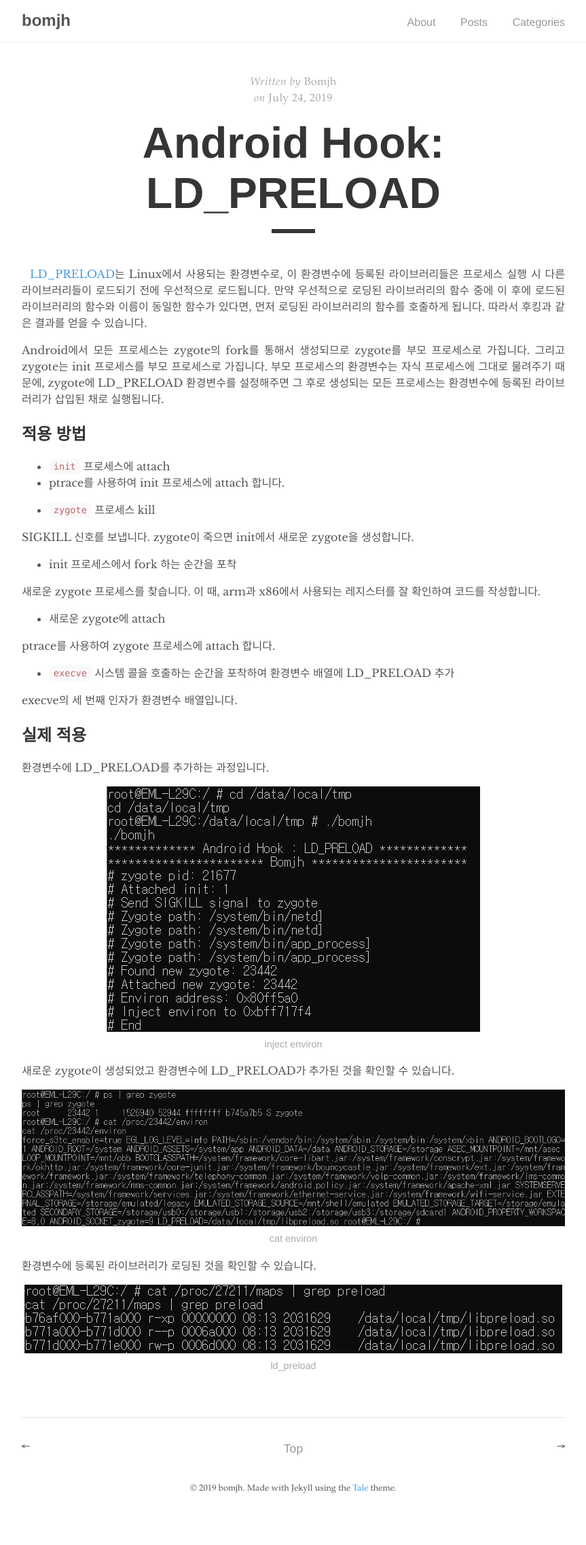
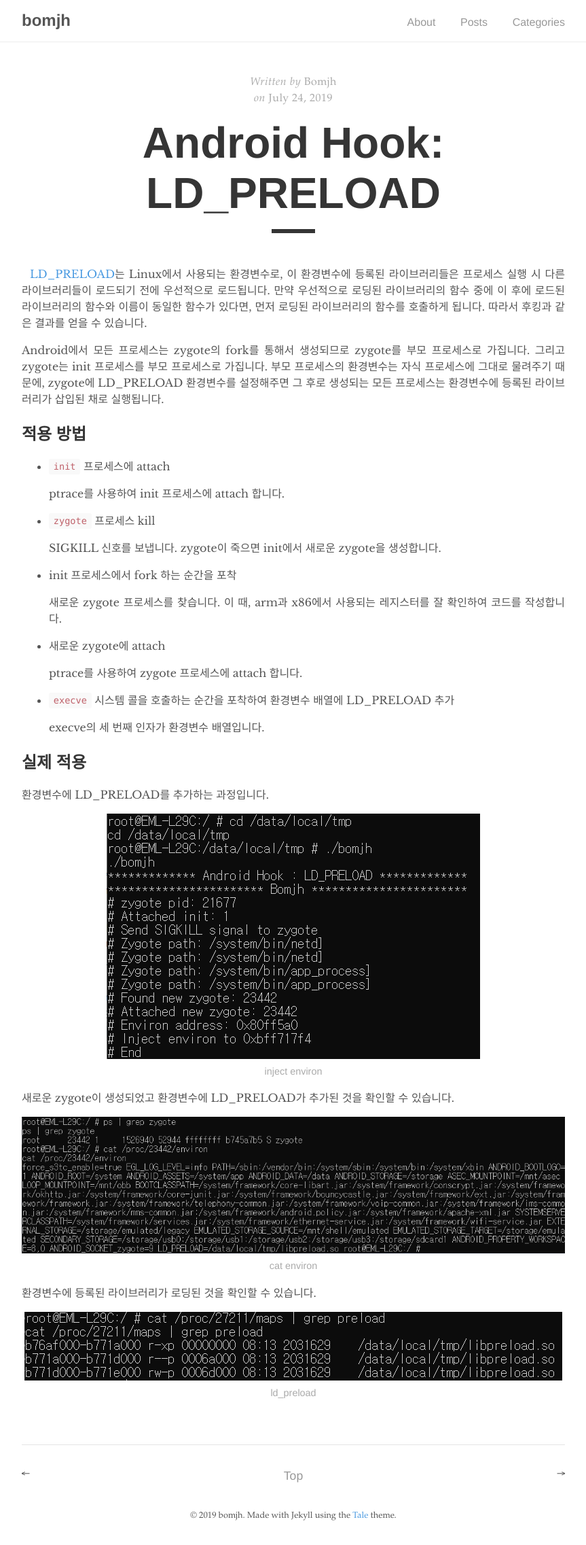
Before and after one commit to bomjh/bomjh.github.io, a Jekyll site: the page built from _posts/2019-07-24-android-hook-ldpreload.md, in a window 1280 px wide. Shown: the whole page at 68% size, without its empty margins (208-1071 px from the left). Built offline with Jekyll 4.4.1, drawn with Linux system fonts in a browser that asks for light colours; before the commit the page ends 2233 px from its top, so only the background shows below that.

Commit message:
first commit

```diff
--- a/_posts/2019-07-24-android-hook-ldpreload.md
+++ b/_posts/2019-07-24-android-hook-ldpreload.md
@@ -13,23 +13,24 @@ Android에서 모든 프로세스는 zygote의 fork를 통해서 생성되므로
 ## 적용 방법
 
 * `init` 프로세스에 attach
-- ptrace를 사용하여 init 프로세스에 attach 합니다.
+
+    ptrace를 사용하여 init 프로세스에 attach 합니다.
 
 * `zygote` 프로세스 kill
 
-SIGKILL 신호를 보냅니다. zygote이 죽으면 init에서 새로운 zygote을 생성합니다.
+    SIGKILL 신호를 보냅니다. zygote이 죽으면 init에서 새로운 zygote을 생성합니다.
 
 * init 프로세스에서 fork 하는 순간을 포착
 
-새로운 zygote 프로세스를 찾습니다. 이 때, arm과 x86에서 사용되는 레지스터를 잘 확인하여 코드를 작성합니다.
+    새로운 zygote 프로세스를 찾습니다. 이 때, arm과 x86에서 사용되는 레지스터를 잘 확인하여 코드를 작성합니다.
 
 * 새로운 zygote에 attach
 
-ptrace를 사용하여 zygote 프로세스에 attach 합니다.
+    ptrace를 사용하여 zygote 프로세스에 attach 합니다.
 
 * `execve` 시스템 콜을 호출하는 순간을 포착하여 환경변수 배열에 LD_PRELOAD 추가
 
-execve의 세 번째 인자가 환경변수 배열입니다.
+    execve의 세 번째 인자가 환경변수 배열입니다.
 
 ## 실제 적용
 
```
